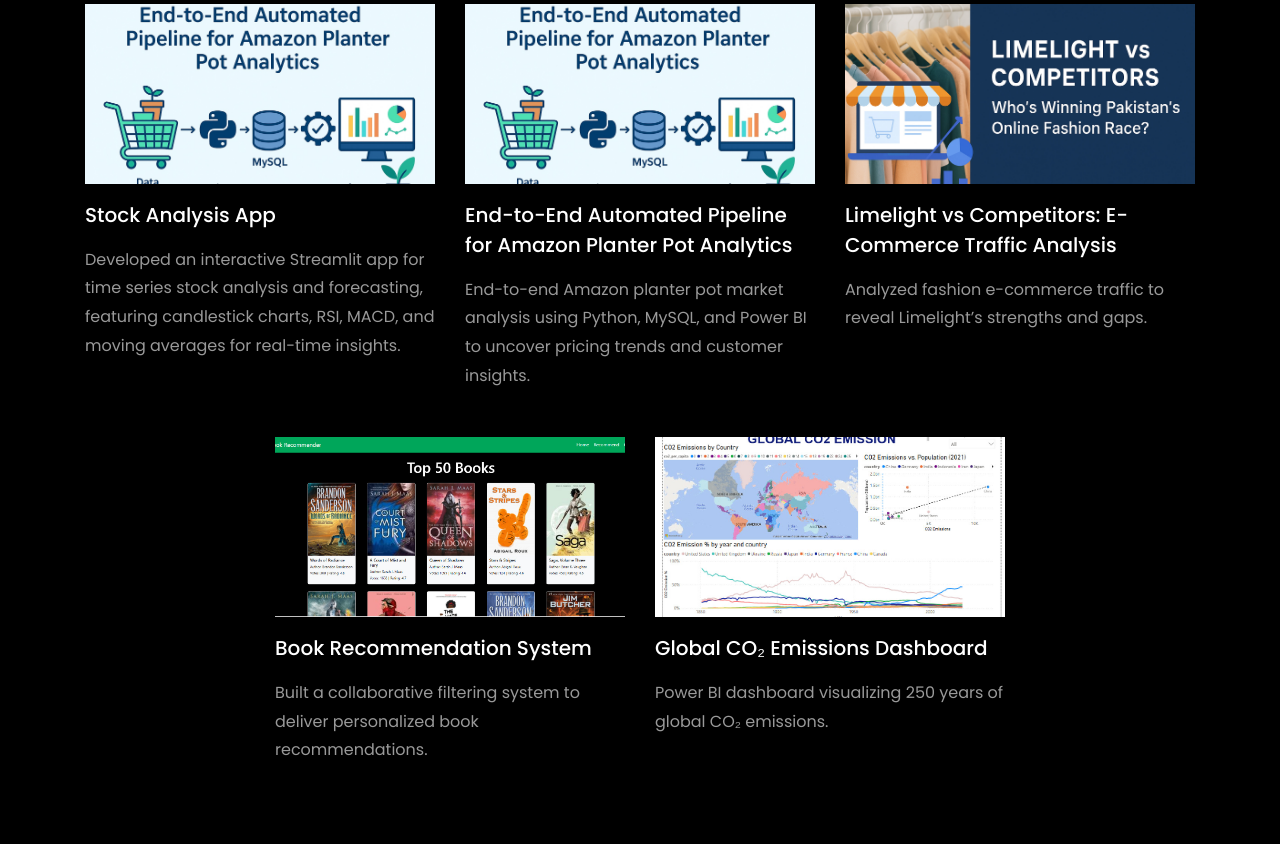
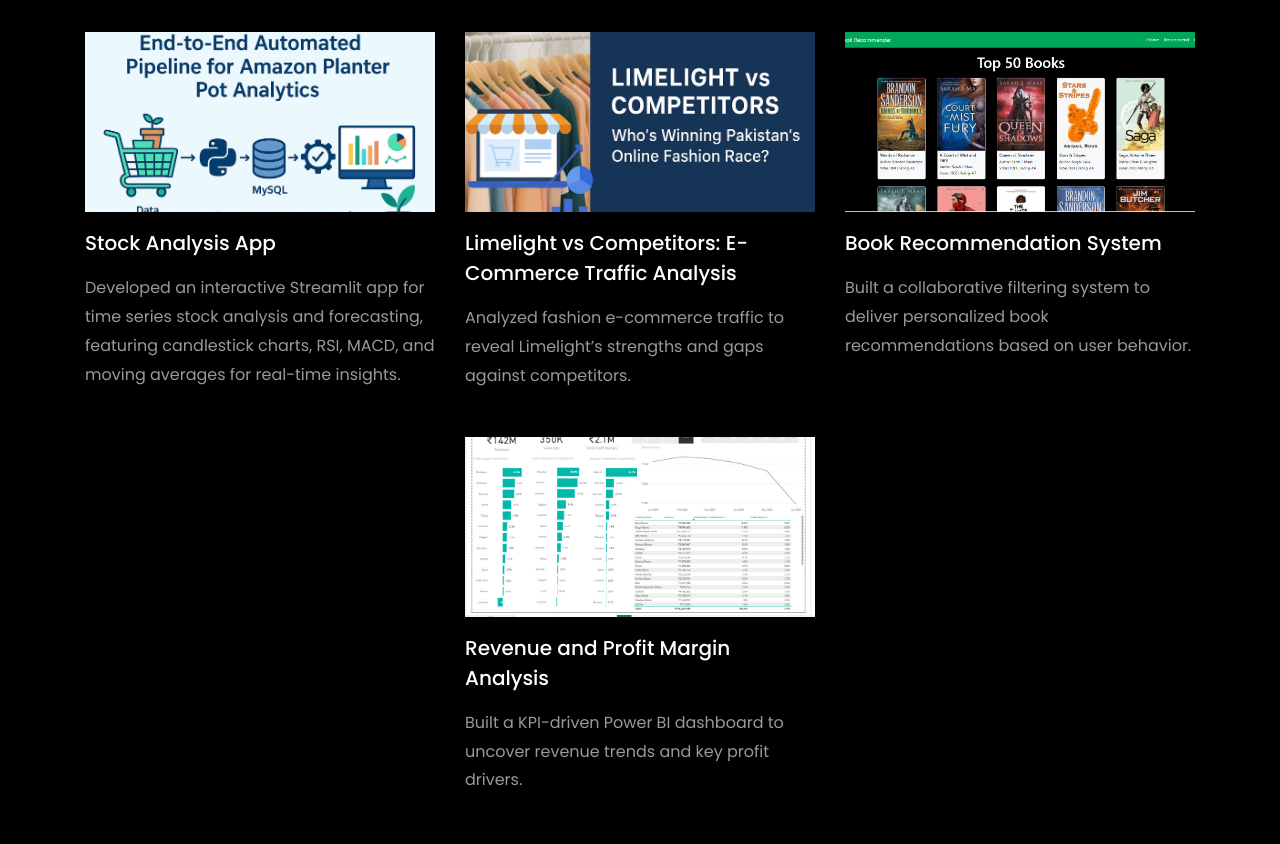
Before and after one commit to aqibafarman/aqibafarman.github.io, a plain HTML site: page index.html in a window 1280 px wide. Shown: the part 1772-2616 px from the top of the page. Drawn offline with Linux system fonts and the light colour scheme; files whose address does not match are found by name.

Commit message:
Update index.html

```diff
--- a/index.html
+++ b/index.html
@@ -263,7 +263,7 @@
     </section>
 
 
-	<section class="ftco-section" id="project-section">
+	<<section class="ftco-section" id="project-section">
   <div class="container">
     <div class="row justify-content-center mb-5 pb-5">
       <div class="col-md-7 heading-section text-center ftco-animate">
@@ -273,10 +273,10 @@
       </div>
     </div>
 
-    <!-- ✅ Single row container for all projects -->
+    <!-- ✅ All projects inside one row -->
     <div class="row d-flex justify-content-center">
 
-      <!-- Project 1 -->
+      <!-- Project 1: Stock Analysis App -->
       <div class="col-md-4 d-flex ftco-animate">
         <div class="blog-entry justify-content-end">
           <a href="https://lnkd.in/dj8gkrGT" class="block-20 zoom-effect" style="background-image: url('images/proj_1.jpg');"></a>
@@ -287,55 +287,42 @@
         </div>
       </div>
 
-      <!-- Project 2 -->
-      <div class="col-md-4 d-flex ftco-animate">
-        <div class="blog-entry justify-content-end">
-          <a href="https://github.com/aqibafarman/End-to-End-Data-Pipeline-for-Amazon-Planter-Pot-Analytics" class="block-20 zoom-effect" style="background-image: url('images/proj_1.jpg');"></a>
-          <div class="text mt-3 float-right d-block">
-            <h3 class="heading"><a href="https://github.com/aqibafarman/End-to-End-Data-Pipeline-for-Amazon-Planter-Pot-Analytics">End-to-End Automated Pipeline for Amazon Planter Pot Analytics</a></h3>
-            <p>End-to-end Amazon planter pot market analysis using Python, MySQL, and Power BI to uncover pricing trends and customer insights.</p>
-          </div>
-        </div>
-      </div>
-
-      <!-- Project 3 -->
+      <!-- Project 2: Limelight vs Competitors -->
       <div class="col-md-4 d-flex ftco-animate">
         <div class="blog-entry justify-content-end">
           <a href="https://github.com/aqibafarman/Limelight-vs-Competitors-Who-s-Winning-Pakistan-s-Online-Fashion-Race-" class="block-20 zoom-effect" style="background-image: url('images/proj_2.jpg');"></a>
           <div class="text mt-3 float-right d-block">
             <h3 class="heading"><a href="https://github.com/aqibafarman/Limelight-vs-Competitors-Who-s-Winning-Pakistan-s-Online-Fashion-Race-">Limelight vs Competitors: E-Commerce Traffic Analysis</a></h3>
-            <p>Analyzed fashion e-commerce traffic to reveal Limelight’s strengths and gaps.</p>
+            <p>Analyzed fashion e-commerce traffic to reveal Limelight’s strengths and gaps against competitors.</p>
           </div>
         </div>
       </div>
 
-      <!-- Project 4 -->
+      <!-- Project 3: Book Recommendation System -->
       <div class="col-md-4 d-flex ftco-animate">
         <div class="blog-entry justify-content-end">
           <a href="https://github.com/aqibafarman/Book-Recommendation-Tool" class="block-20 zoom-effect" style="background-image: url('images/proj_3.jpg');"></a>
           <div class="text mt-3 float-right d-block">
             <h3 class="heading"><a href="https://github.com/aqibafarman/Book-Recommendation-Tool">Book Recommendation System</a></h3>
-            <p>Built a collaborative filtering system to deliver personalized book recommendations.</p>
+            <p>Built a collaborative filtering system to deliver personalized book recommendations based on user behavior.</p>
           </div>
         </div>
       </div>
 
-      <!-- Project 5 -->
+      <!-- Project 4: Revenue and Profit Margin Analysis -->
       <div class="col-md-4 d-flex ftco-animate">
         <div class="blog-entry justify-content-end">
-          <a href="https://github.com/aqibafarman/Global-CO2-emissions-dashboard" class="block-20 zoom-effect" style="background-image: url('images/proj_4.jpg');"></a>
+          <a href="https://github.com/aqibafarman/SQL-PowerBI-Sales-Insights-Dashboard" class="block-20 zoom-effect" style="background-image: url('images/proj_5.jpg');"></a>
           <div class="text mt-3 float-right d-block">
-            <h3 class="heading"><a href="https://github.com/aqibafarman/Global-CO2-emissions-dashboard">Global CO₂ Emissions Dashboard</a></h3>
-            <p>Power BI dashboard visualizing 250 years of global CO₂ emissions.</p>
+            <h3 class="heading"><a href="https://github.com/aqibafarman/SQL-PowerBI-Sales-Insights-Dashboard">Revenue and Profit Margin Analysis</a></h3>
+            <p>Built a KPI-driven Power BI dashboard to uncover revenue trends and key profit drivers.</p>
           </div>
         </div>
       </div>
 
-      <!-- Project 6 -->
     </div> <!-- end row -->
   </div> <!-- end container -->
 </section>
-
 
 
     <section class="ftco-section ftco-no-pb" id="resume-section">
```
